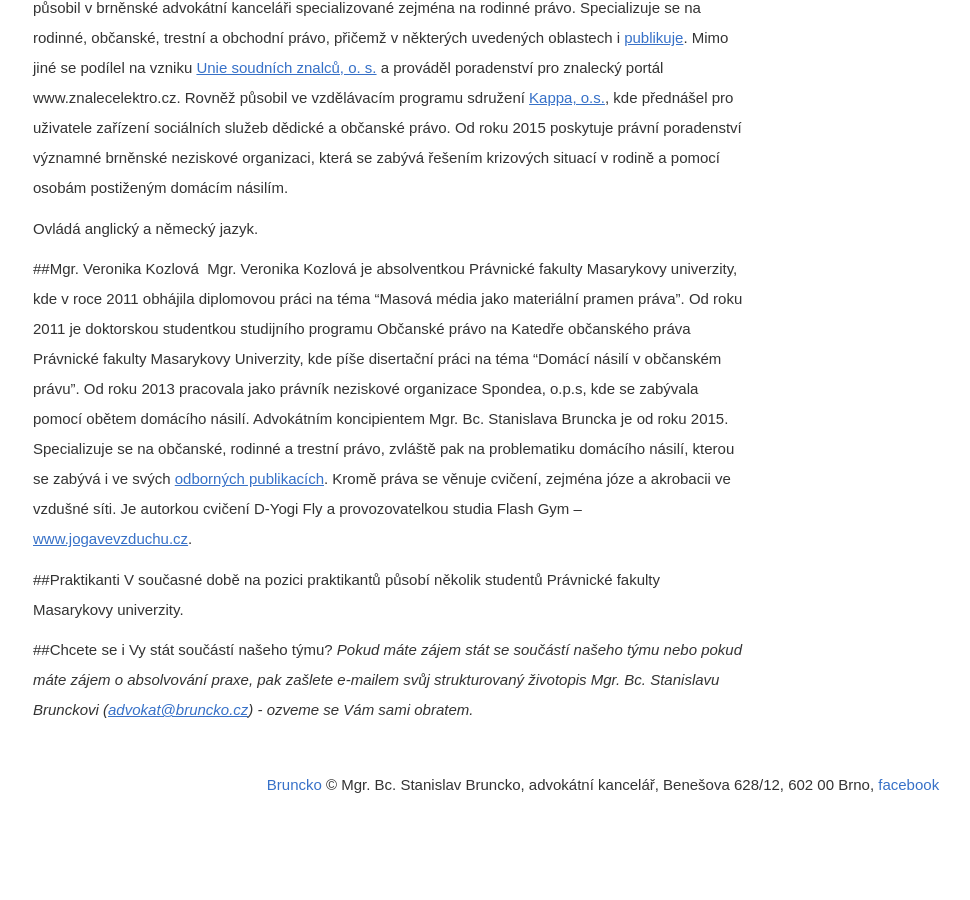
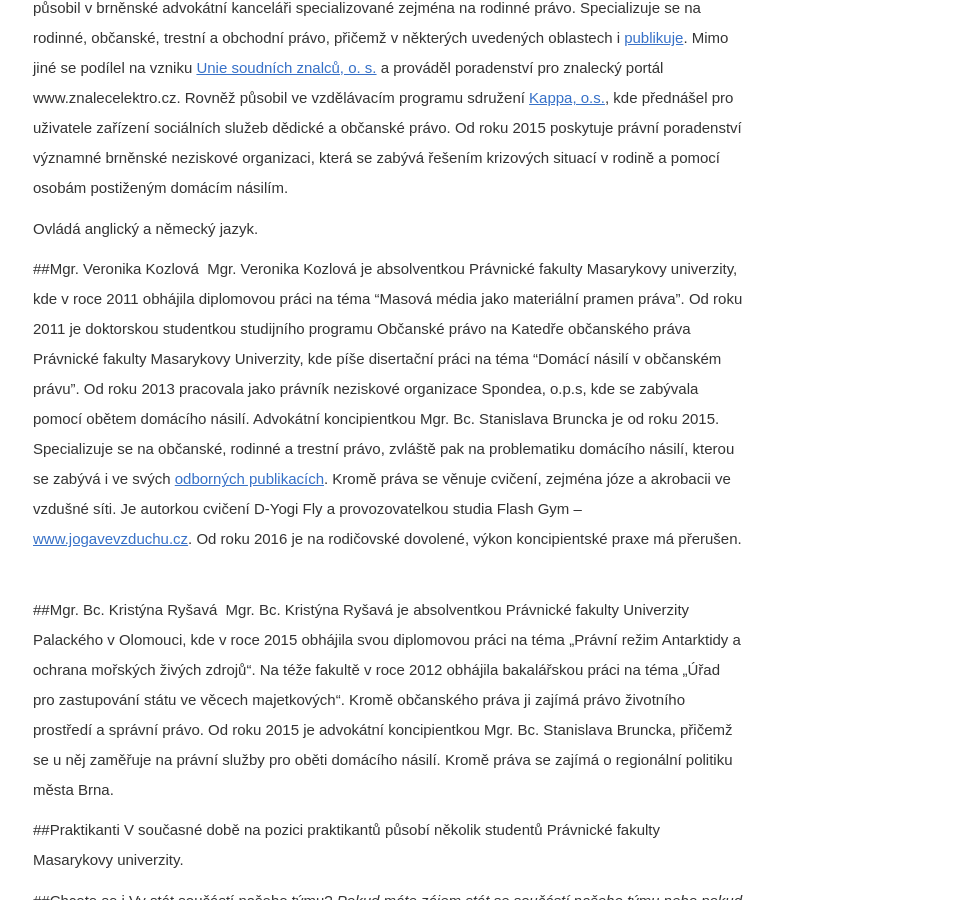
Before and after one commit to Pave91/bruncko-web, a Jekyll site: the page built from osoby-v-kancelari.md, in a window 1280 px wide and 900 px high, scrolled down 969 px. Shown: the whole window, without its empty margins (37-1007 px from the left). Built offline with Jekyll 4.4.1, drawn with Linux system fonts in a browser that asks for light colours; nearby versions of some CDN libraries; before the commit the page ends 1795 px from its top, so only the background shows below that.

Commit message:
Update osoby-v-kancelari.md

```diff
--- a/osoby-v-kancelari.md
+++ b/osoby-v-kancelari.md
@@ -21,8 +21,18 @@
 ##Mgr. Veronika Kozlová
 Mgr. Veronika Kozlová je absolventkou Právnické fakulty Masarykovy univerzity, kde v roce 2011 obhájila diplomovou práci na téma "Masová média jako materiální pramen práva". Od roku 2011 je doktorskou studentkou studijního programu Občanské právo na Katedře občanského práva Právnické fakulty Masarykovy Univerzity, kde píše disertační práci na téma "Domácí násilí v občanském právu".
 Od roku 2013 pracovala jako právník neziskové organizace Spondea, o.p.s, kde se zabývala pomocí obětem domácího násilí.
-Advokátním koncipientem Mgr. Bc. Stanislava Bruncka je od roku 2015. Specializuje se na občanské, rodinné a trestní právo, zvláště pak na problematiku domácího násilí, kterou se zabývá i ve svých [odborných publikacích]({{site.baseurl}}/publikacni-cinnost#kozlova).
+Advokátní koncipientkou Mgr. Bc. Stanislava Bruncka je od roku 2015. Specializuje se na občanské, rodinné a trestní právo, zvláště pak na problematiku domácího násilí, kterou se zabývá i ve svých [odborných publikacích]({{site.baseurl}}/publikacni-cinnost#kozlova).
 Kromě práva se věnuje cvičení, zejména józe a akrobacii ve vzdušné síti. Je autorkou cvičení D-Yogi Fly a provozovatelkou studia Flash Gym – [www.jogavevzduchu.cz](http://www.jogavevzduchu.cz/).
+Od roku 2016 je na rodičovské dovolené, výkon koncipientské praxe má přerušen.
+
+
+
+##Mgr. Bc. Kristýna Ryšavá
+Mgr. Bc. Kristýna Ryšavá je absolventkou Právnické fakulty Univerzity Palackého v Olomouci, kde v roce 2015 obhájila svou diplomovou práci na téma „Právní režim Antarktidy a ochrana mořských živých zdrojů“.
+Na téže fakultě v roce 2012 obhájila bakalářskou práci na téma „Úřad pro zastupování státu ve věcech majetkových“.
+Kromě občanského práva ji zajímá právo životního prostředí a správní právo.
+Od roku 2015 je advokátní koncipientkou Mgr. Bc. Stanislava Bruncka, přičemž se u něj zaměřuje na právní služby pro oběti domácího násilí.
+Kromě práva se zajímá o regionální politiku města Brna.
 
 
 ##Praktikanti
```
